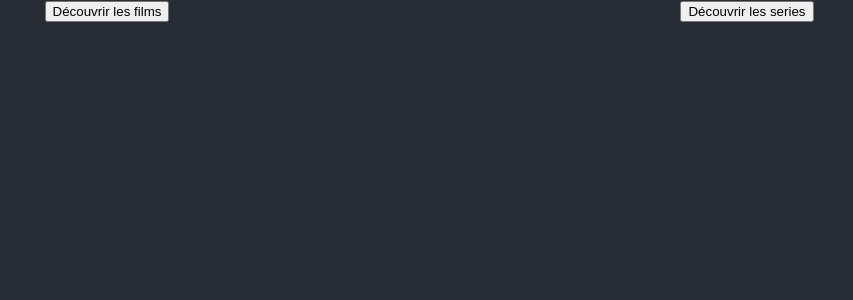
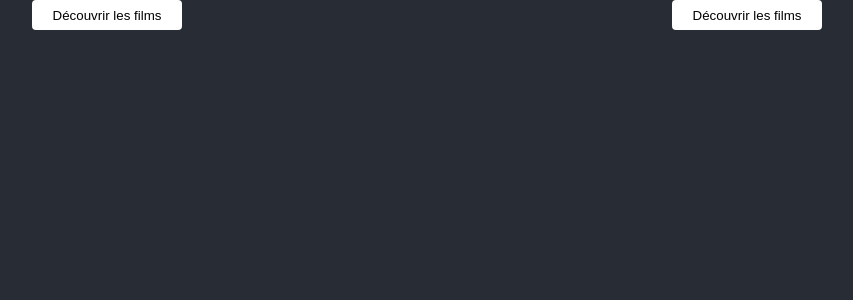
Before and after one commit to yohan-atlan/canal-test, a React (Create React App) app: page / in a window 1280 px wide. Shown: the top 300 px of the page, without its empty margins (213-1066 px from the left). Built offline with nearby package versions, Linux system fonts and the light colour scheme.

Commit message:
add component for container

```diff
--- a/src/App.css
+++ b/src/App.css
@@ -29,16 +29,6 @@
   justify-content: space-around;
 }
 
-.Movies-container, .Series-container{
-  width: 400px;
-  height: 400px;
-  color: white;
-}
-.Movies-container, .Series-container ul{
-  height: 400px;
-  overflow-y: scroll;
-}
-
 @keyframes App-logo-spin {
   from {
     transform: rotate(0deg);
--- a/src/App.js
+++ b/src/App.js
@@ -1,5 +1,6 @@
 import React, { Component } from 'react';
 import List from './components/List'
+import Container from './components/Container'
 import fetchMovies from './utils/fetchMovies'
 import fetchSeries from './utils/fetchSeries'
 import './App.css';
@@ -36,23 +37,8 @@ class App extends Component {
         <header className="App-header">
         </header>
         <div className="App-body">
-          <div className="Movies-container">
-            <button onClick={() => this.getMoovies()}>
-              Découvrir les films
-            </button>
-            <List list={this.state.movies}></List>
-          </div>
-          <div className="Series-container">
-            <button onClick={() => this.getSeries()}>
-              Découvrir les series
-            </button>
-            <List list={this.state.series}></List>
-            {/* <ul>
-              {this.state.series.map(function(serie, index){
-                return <h1 key={index}>{serie.name}</h1>
-              })}
-            </ul> */}
-          </div>
+          <Container fetchType={() => this.getMoovies()} list={this.state.movies} type="movie"></Container>
+          <Container fetchType={() => this.getSeries()} list={this.state.series} type="serie"></Container>
         </div>
       </div>
     );
--- /dev/null
+++ b/src/components/Container/index.js
@@ -0,0 +1,25 @@
+// @flow
+import React from 'react'
+import List from '../List'
+import './style.css';
+
+class Container extends React.Component {
+  static defaultProps = {
+    list: Array,
+    type: String
+  }
+  render() {
+    const list = this.props.list
+    const fetchType = this.props.fetchType
+    const type = this.props.type
+    return (
+      <div className="container">
+        <button onClick={fetchType}>
+          Découvrir les films
+        </button>
+        <List list={list} type={type}></List>
+      </div>
+    );
+  }
+}
+export default Container
--- /dev/null
+++ b/src/components/Container/style.css
@@ -0,0 +1,14 @@
+.container{
+  width: 400px;
+  height: 400px;
+  color: white;
+}
+
+.container button{
+  width: 150px;
+  height: 30px;
+  background: white;
+  cursor: pointer;
+  border: none;
+  border-radius: 4px;
+}
--- a/src/components/List/index.js
+++ b/src/components/List/index.js
@@ -1,19 +1,25 @@
 // @flow
 import React from 'react'
+import './style.css'
 
 class List extends React.Component {
   static defaultProps = {
-    list: Array
+    list: Array,
+    type: String
   }
   render() {
     const list = this.props.list;
-    const listItems = list.map((item) =>
-      <li>{item.title}</li>
-    );
+    const type = this.props.type;
     return (
-      <ul>
-        {listItems}
-      </ul>
+      <div className="list">
+        {list.map(function(item, index){
+            if (type === "movie"){
+              return <h1 key={index}>{item.title}</h1>
+            } else {
+              return <h1 key={index}>{item.name}</h1>
+            }
+        })}
+      </div>
     );
   }
 }
--- /dev/null
+++ b/src/components/List/style.css
@@ -0,0 +1,4 @@
+.list{
+  height: 400px;
+  overflow-y: scroll;
+}
--- a/src/utils/fetchMovies.js
+++ b/src/utils/fetchMovies.js
@@ -8,7 +8,7 @@ const fetchMovies = () => {
         return payload.json();
       })
       .then(data => {
-        if (data.results.length == 0) {
+        if (data.results.length === 0) {
           reject(data);
         } else {
           resolve(data.results);
--- a/src/utils/fetchSeries.js
+++ b/src/utils/fetchSeries.js
@@ -8,7 +8,7 @@ const fetchSeries = () => {
         return payload.json();
       })
       .then(data => {
-        if (data.results.length == 0) {
+        if (data.results.length === 0) {
           reject(data);
         } else {
           resolve(data.results);
```
Also changed, not shown: src/components/List/style.js (deleted).
